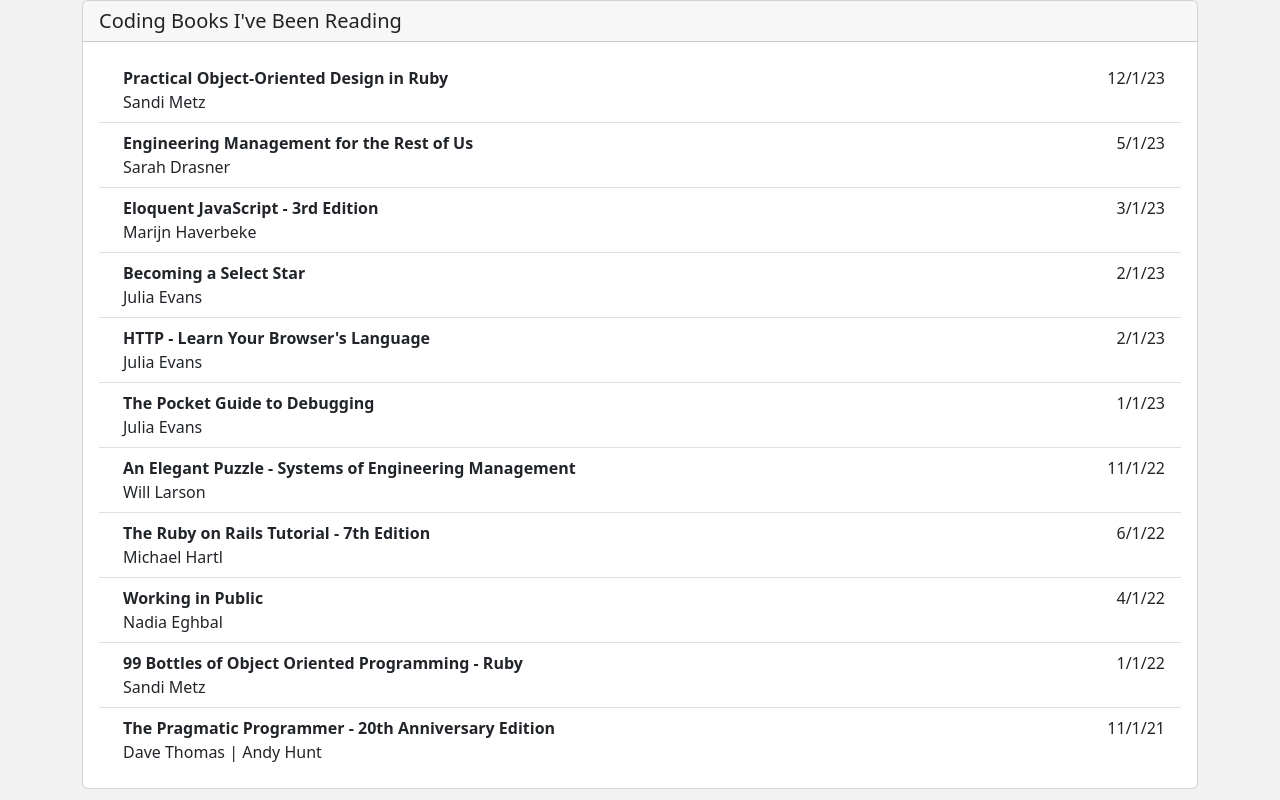
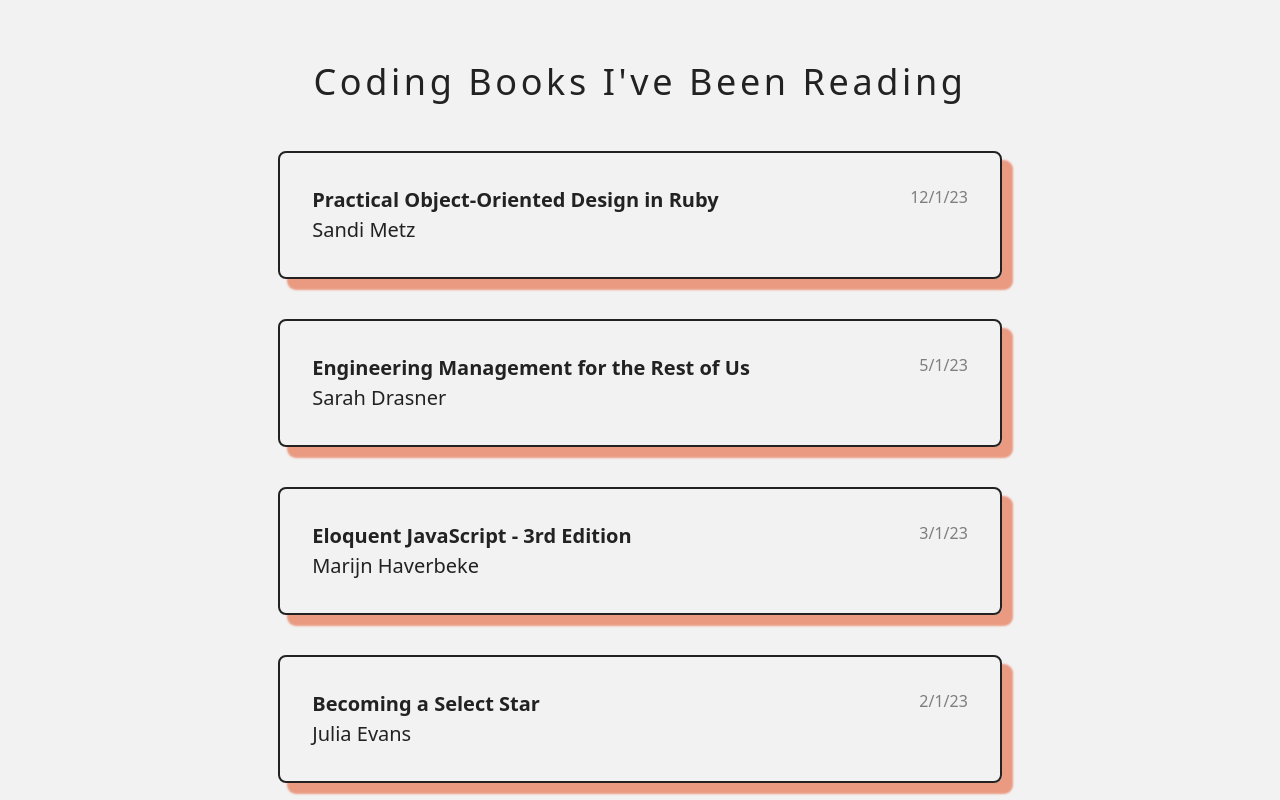
Before and after one commit to reg710/portfolio, an Angular app: page /reading in a window 1280 px wide. Shown: the top 800 px of the page. Built offline with nearby package versions, Linux system fonts and the light colour scheme.

Commit message:
Update reading styling to match page buttons

```diff
--- a/src/app/reading/reading.component.html
+++ b/src/app/reading/reading.component.html
@@ -1,4 +1,4 @@
-<div class="container d-flex flex-column justify-content-center">
+<!-- <div class="container d-flex flex-column justify-content-center">
     <div class="card">
         <h5 class="card-header">Coding Books I've Been Reading</h5>
         <div class="card-body">
@@ -13,4 +13,22 @@
             </ul>
         </div>
     </div>
+</div> -->
+
+
+<div class="reading-container">
+    <h2>Coding Books I've Been Reading</h2>
+    <div>
+        <ul *ngIf="sortedBooks">
+            <li *ngFor="let book of sortedBooks" class="book-card">
+                <div class="book-info">
+                    <div class="title">{{book.title}}</div>
+                    <div class="author">{{book.author}}</div>
+                </div>
+                <div class="timeline">
+                    <div class="when">{{book.when | date: 'shortDate'}}</div>
+                </div>
+            </li>
+        </ul>
+    </div>
 </div>
--- a/src/app/reading/reading.component.scss
+++ b/src/app/reading/reading.component.scss
@@ -0,0 +1,53 @@
+.reading-container {
+    // border: solid 3px red;
+    display: flex;
+    flex-direction: column;
+    align-items: center;
+    margin: 60px auto;
+}
+
+h2 {
+    font-size: 2.25em;
+    letter-spacing: 0.1em;
+    // padding-bottom: 0.75em;
+}
+
+ul {
+    // border: solid 1px dodgerblue;
+    list-style-type: none;
+    padding: 0;
+}
+
+.book-card {
+    // border: solid 1px khaki;
+    border: 2px solid #222222;
+    border-radius: 8px;
+    padding: 1em;
+    margin: 2.5em 1.5em;
+    display: flex;
+    justify-content: space-between;
+    box-shadow: 10px 10px 2px 1px #e99a81;
+}
+
+.book-info {
+    // border: solid 1px khaki;
+    padding: 1em;
+}
+
+.timeline {
+    // border: solid 1px aliceblue;
+    padding: 1em;
+}
+
+.title {
+    font-size: 1.25em;
+    font-weight: 600;
+}
+
+.author {
+    font-size: 1.25em;
+}
+
+.when {
+    color: #7e7e7e;
+}
```
